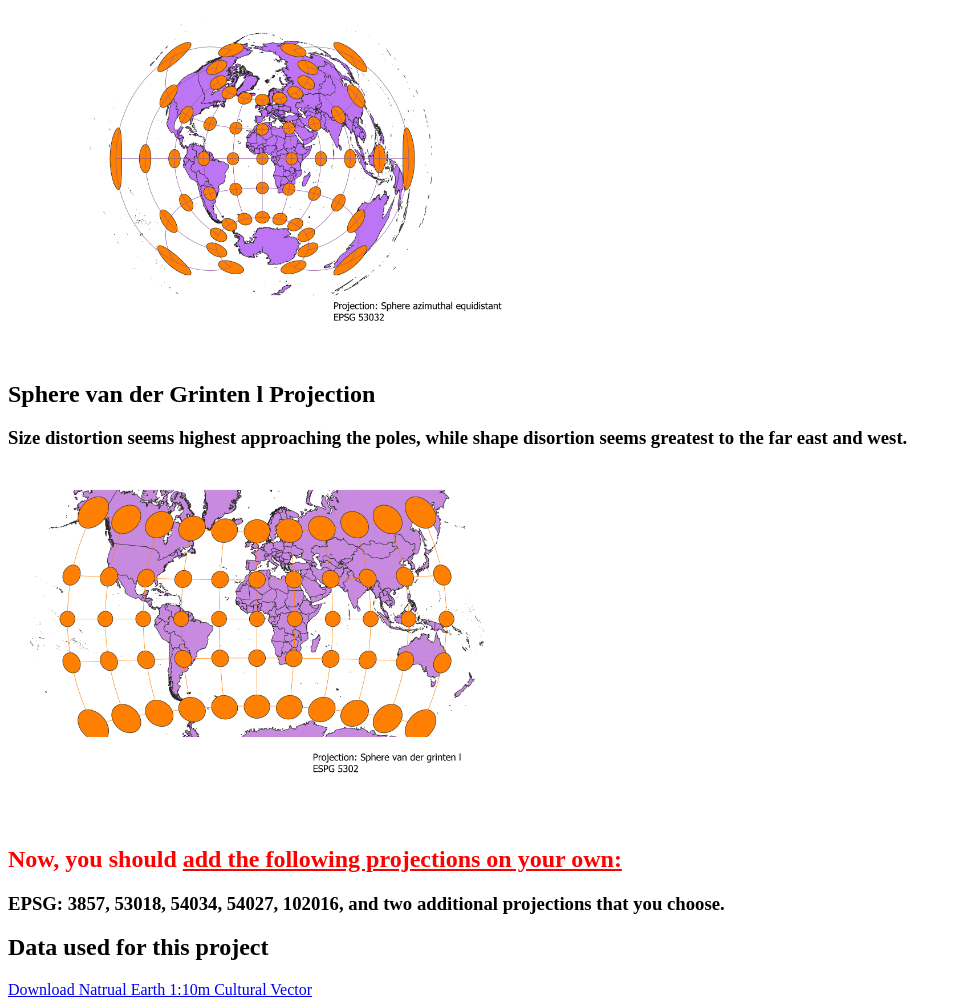
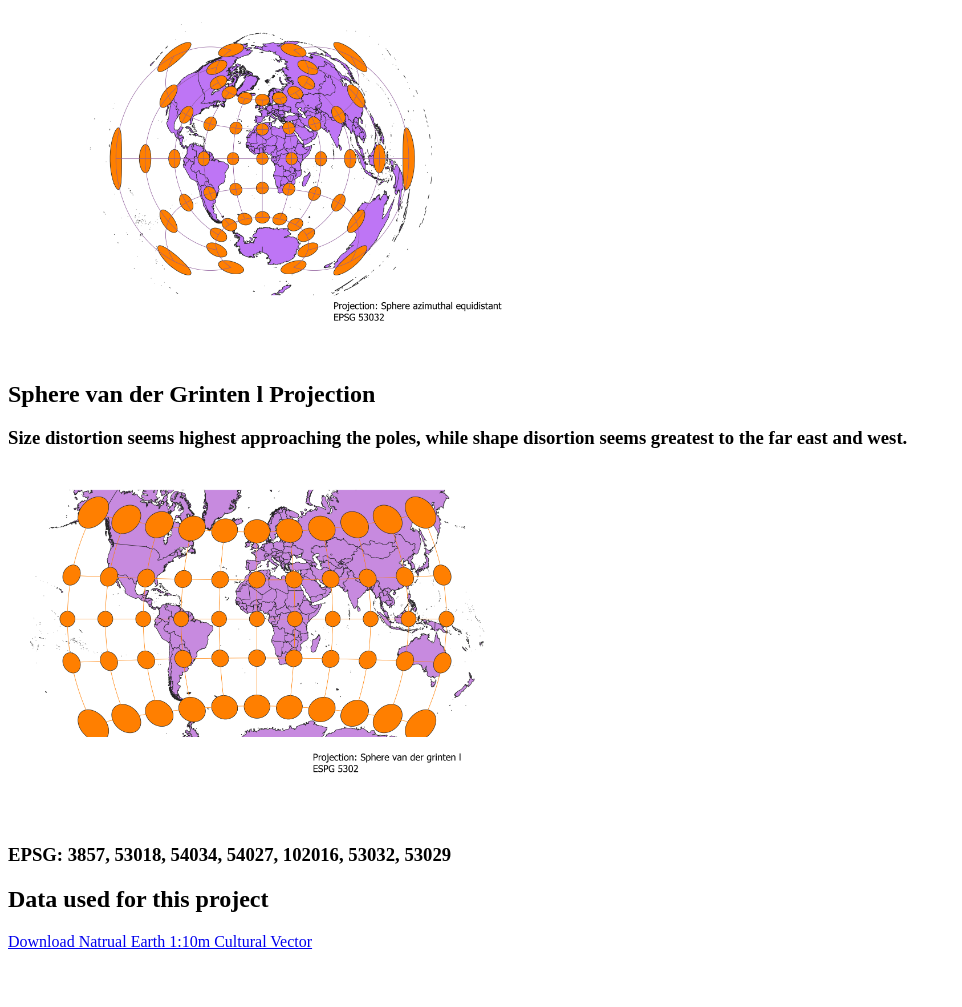
Before and after one commit to TsehaiR/hw3, a plain HTML site: page Worldprojections (1)/Worldprojections/worldprojections.html in a window 1280 px wide. Shown: the part 3655-4662 px from the top of the page, without its empty margins (0-962 px from the left). After the commit the page ends 4614 px from the top, so only its background shows below. Drawn offline with Linux system fonts and the light colour scheme; files whose address does not match are found by name.

Commit message:
Update worldprojections.html

```diff
--- a/Worldprojections (1)/Worldprojections/worldprojections.html
+++ b/Worldprojections (1)/Worldprojections/worldprojections.html
@@ -56,8 +56,7 @@
     <a href=".//maps/53029.png">
     <img src=".//maps/53029.png" alt="Sphere van der grinten l" width='500px'>
     </a>
-    <h2 style="color:red">Now, you should <u>add the following projections on your own:</u></h2>
-    <h3>EPSG: 3857, 53018, 54034, 54027, 102016, and two additional projections that you choose.</h3>
+    <h3>EPSG: 3857, 53018, 54034, 54027, 102016, 53032, 53029</h3>
     <p></p>
     <h2>Data used for this project</h2>
     <a href="https://www.naturalearthdata.com/http//www.naturalearthdata.com/download/10m/cultural/ne_10m_admin_0_countries.zip"> Download Natrual Earth 1:10m Cultural Vector </a>
```
